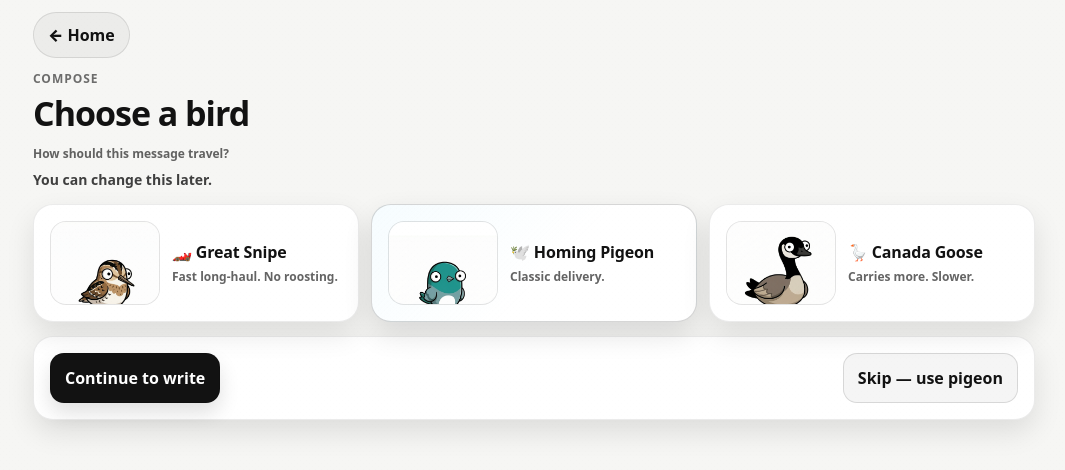
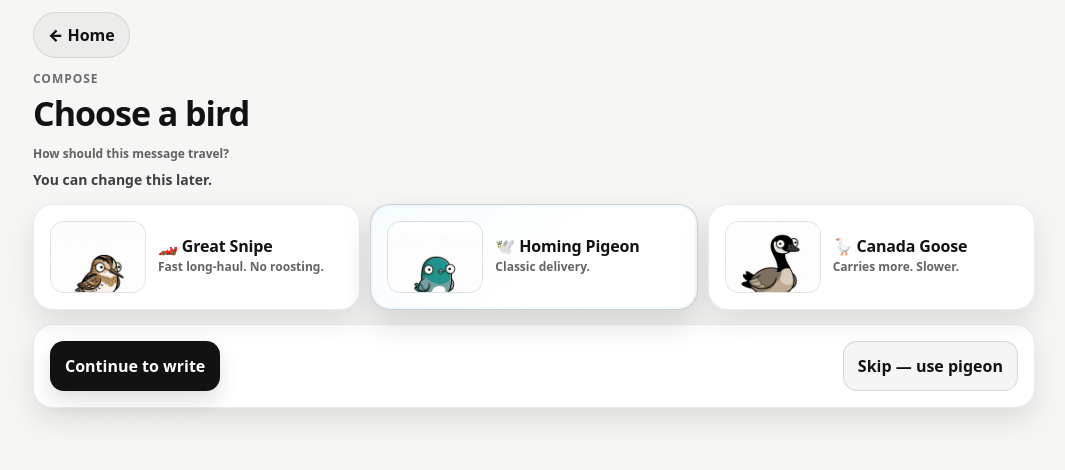
Before and after one commit to Tr33horn/carrier-pigeon-alpha, a Next.js app: page /new in a window 1280 px wide. Shown: the top 470 px of the page, without its empty margins (106-1171 px from the left). Built offline with nearby package versions, Linux system fonts and the light colour scheme.

Commit message:
Update globals.css

```diff
--- a/app/globals.css
+++ b/app/globals.css
@@ -157,7 +157,7 @@ body {
   margin-top: 14px;
   display: grid;
   grid-template-columns: repeat(3, minmax(0, 1fr));
-  gap: 12px;
+  gap: 10px;
 }
 
 @media (max-width: 860px){
@@ -172,14 +172,20 @@ body {
   transition: transform 140ms ease, box-shadow 140ms ease, border-color 140ms ease;
 }
 
+.birdCard:active{
+  transform: translateY(0);
+  box-shadow: var(--shadow-md);
+}
+
 .birdCard:hover{
   transform: translateY(-2px);
 }
 
 .birdCard.on{
-  border-color: rgba(0,0,0,0.16);
-  box-shadow: 0 12px 28px rgba(0,0,0,0.12);
-  /* subtle accent wash that matches your brand */
+  border-color: rgba(0,0,0,0.18);
+  box-shadow:
+    0 14px 30px rgba(0,0,0,0.14),
+    inset 0 0 0 2px var(--alp-blue-30);
   background:
     linear-gradient(135deg, var(--alp-blue-18), rgba(255,255,255,0) 55%),
     var(--card);
@@ -192,9 +198,9 @@ body {
 }
 
 .birdThumb{
-  width: 110px;
-  height: 84px;
-  border-radius: 16px;
+  width: 96px;
+  height: 72px;
+  border-radius: 14px;
   border: 1px solid rgba(0,0,0,0.08);
   background: rgba(0,0,0,0.035);
   display: grid;
@@ -213,10 +219,11 @@ body {
 .birdTitle{
   font-weight: 900;
   letter-spacing: -0.01em;
+  line-height: 1.1;
 }
 
 .birdSub{
-  margin-top: 4px;
+  margin-top: 2px; /* was 4px */
 }
 
 /* -------------------------------------------------
```
